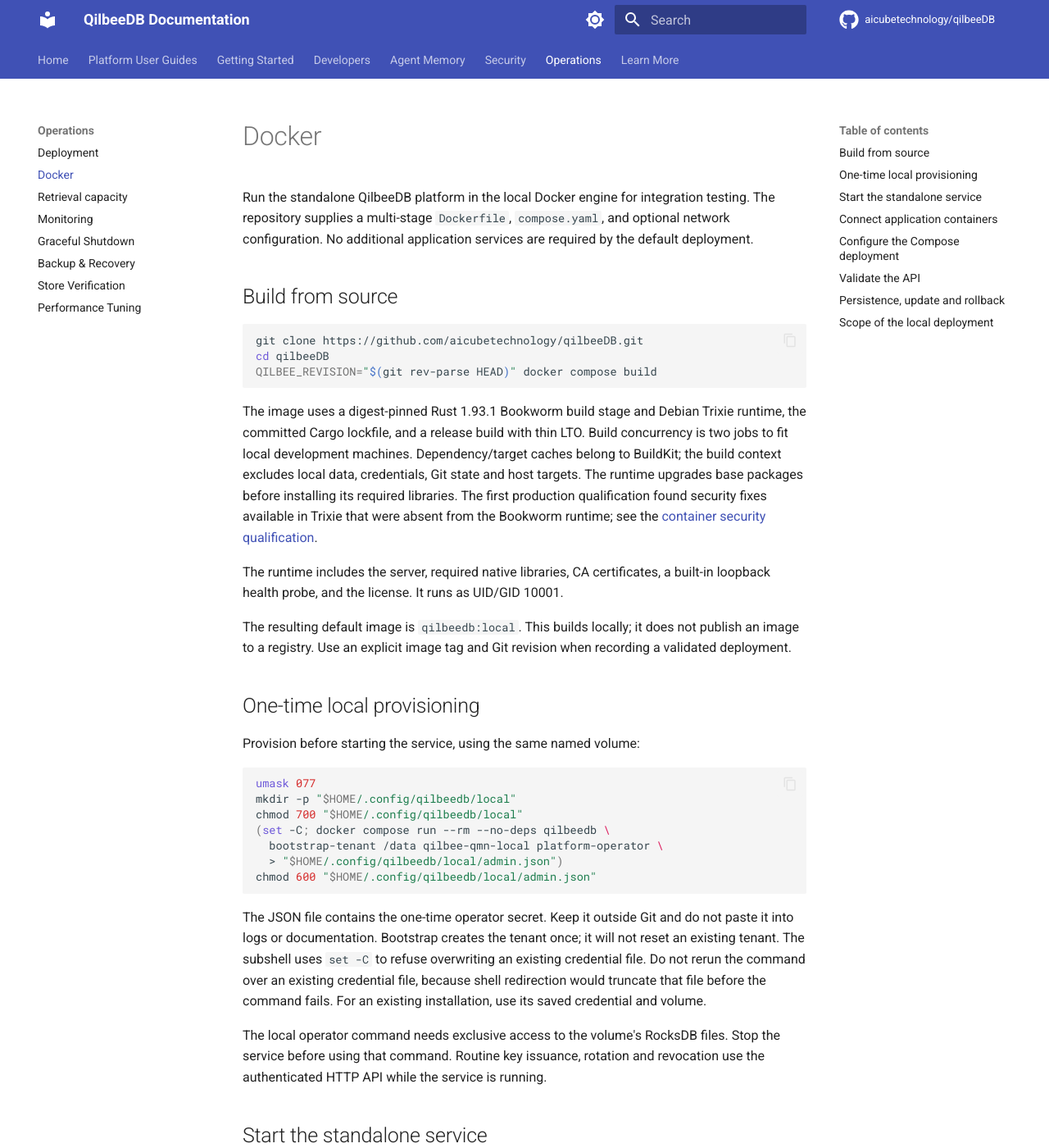
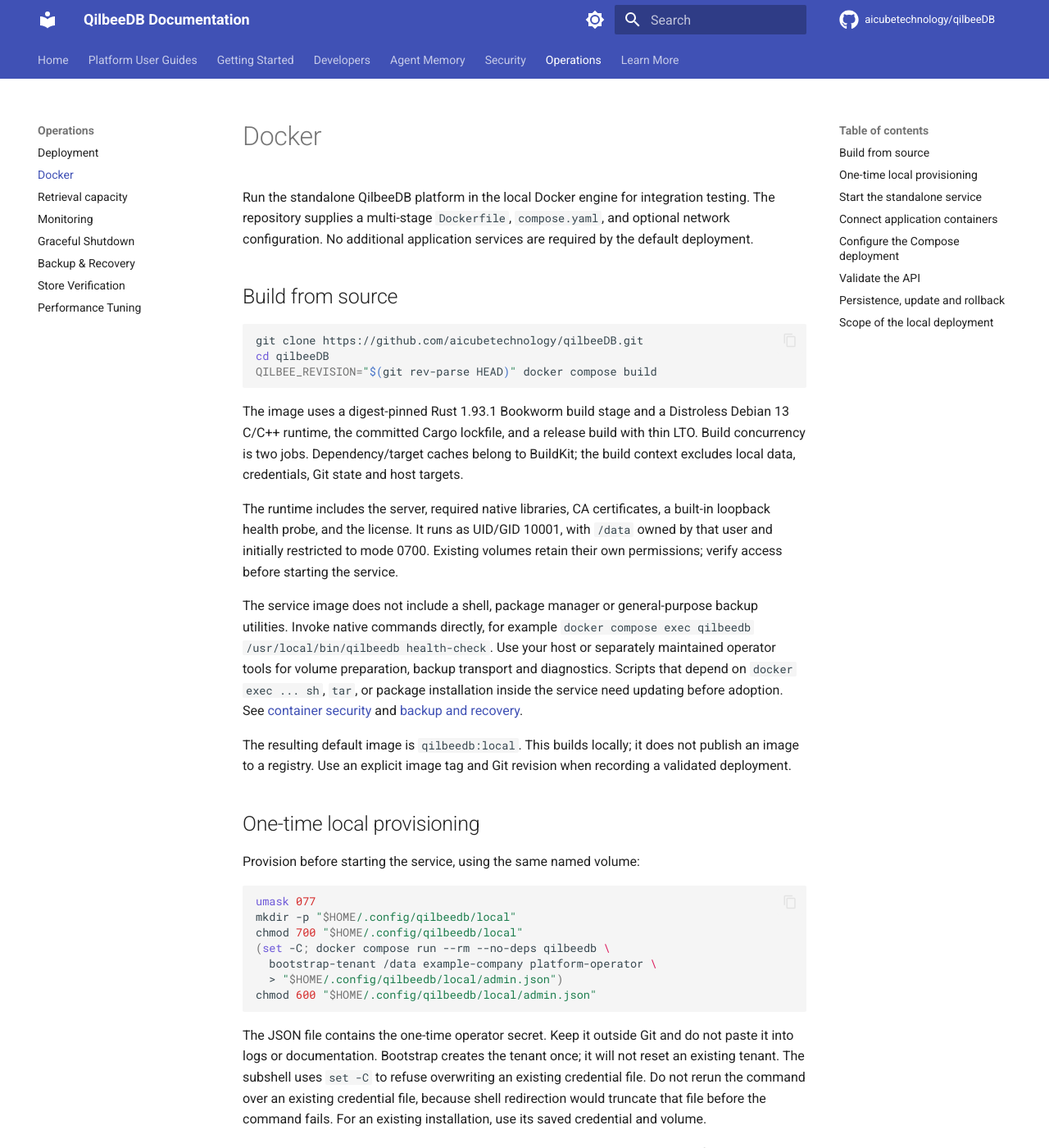
Before and after one commit to aicubetechnology/qilbeeDB, an MkDocs documentation site: the page built from docs/operations/docker.md, in a window 1280 px wide and 1400 px high. Shown: the whole window at 82% size. Built offline with MkDocs 1.6.1 and Material for MkDocs 9.7.7, drawn with Linux system fonts in a browser that asks for light colours; comment, search, counter and statistics services are not loaded; some of the changed text lies outside the part shown.

Commit message:
feat(runtime): use a pinned minimal service image

````diff
--- a/docs/operations/docker.md
+++ b/docs/operations/docker.md
@@ -13,14 +13,25 @@
 QILBEE_REVISION="$(git rev-parse HEAD)" docker compose build
 ```
 
-The image uses a digest-pinned Rust 1.93.1 Bookworm build stage and Debian Trixie runtime, the committed
-Cargo lockfile, and a release build with thin LTO. Build concurrency is two jobs
-to fit local development machines. Dependency/target caches belong to BuildKit;
-the build context excludes local data, credentials, Git state and host targets.
-The runtime upgrades base packages before installing its required libraries. The first production qualification found security fixes available in Trixie that were absent from the Bookworm runtime; see the [container security qualification](../security/container-security.md).
+The image uses a digest-pinned Rust 1.93.1 Bookworm build stage and a
+Distroless Debian 13 C/C++ runtime, the committed Cargo lockfile, and a release
+build with thin LTO. Build concurrency is two jobs. Dependency/target caches
+belong to BuildKit; the build context excludes local data, credentials, Git state
+and host targets.
 
 The runtime includes the server, required native libraries, CA certificates,
-a built-in loopback health probe, and the license. It runs as UID/GID 10001.
+a built-in loopback health probe, and the license. It runs as UID/GID 10001,
+with `/data` owned by that user and initially restricted to mode 0700. Existing
+volumes retain their own permissions; verify access before starting the service.
+
+The service image does not include a shell, package manager or general-purpose
+backup utilities. Invoke native commands directly, for example
+`docker compose exec qilbeedb /usr/local/bin/qilbeedb health-check`.
+Use your host or separately maintained operator tools for volume preparation,
+backup transport and diagnostics. Scripts that depend on `docker exec ... sh`,
+`tar`, or package installation inside the service need updating before adoption.
+See [container security](../security/container-security.md) and
+[backup and recovery](backup.md).
 
 The resulting default image is `qilbeedb:local`. This builds locally; it does not
 publish an image to a registry. Use an explicit image tag and Git revision when
@@ -35,7 +46,7 @@
 mkdir -p "$HOME/.config/qilbeedb/local"
 chmod 700 "$HOME/.config/qilbeedb/local"
 (set -C; docker compose run --rm --no-deps qilbeedb \
-  bootstrap-tenant /data qilbee-qmn-local platform-operator \
+  bootstrap-tenant /data example-company platform-operator \
   > "$HOME/.config/qilbeedb/local/admin.json")
 chmod 600 "$HOME/.config/qilbeedb/local/admin.json"
 ```
@@ -136,8 +147,7 @@
 ## Scope of the local deployment
 
 The local stack supports durable identity, scoped memory, model-bound semantic
-retrieval, procedural learning and learned-tool development receipts. Generation
-workers, isolated invocation transport and tool publication gates remain
-subsequent features under the [accepted architecture](../architecture/learned-tools.md).
+retrieval, provenance and observed experience. Tool implementation and execution
+remain with the consuming application and its execution infrastructure.
 This development deployment does not establish distributed availability,
 hardware power-loss behavior or comparative performance leadership.
--- a/docs/user-docs.json
+++ b/docs/user-docs.json
@@ -19,7 +19,7 @@
       "source": "docs/user/deployment.md",
       "file": "deployment.md",
       "title": "Local Docker deployment",
-      "description": "Run and verify QilbeeDB locally while preserving durable data.",
+      "description": "Install the minimal service image, run native operator commands and preserve durable data across updates.",
       "order": 20
     },
     {
@@ -187,7 +187,7 @@
       "source": "docs/security/container-security.md",
       "file": "container-security.md",
       "title": "Container security",
-      "description": "Protect runtime and application dependencies, credentials, network access and persistent data.",
+      "description": "Secure the minimal runtime and its external operator tools, application dependencies, credentials and persistent data.",
       "order": 27
     },
     {
````
Also changed, not shown: docs/security/container-security.md (+6 -0 lines), docs/user/deployment.md (+16 -0 lines), 1 other file.
